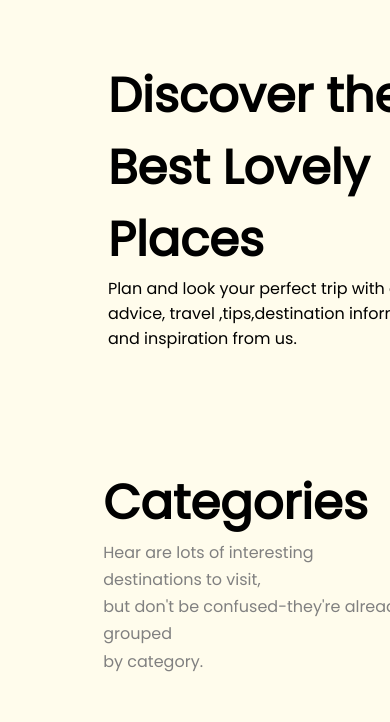
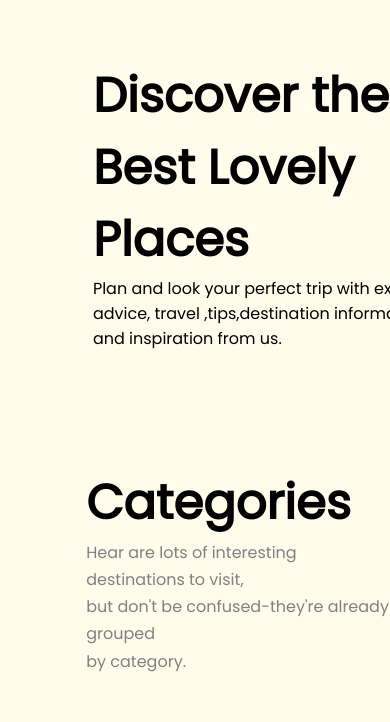
Before and after one commit to Harsh63-tsc/TASK_REPO, a plain HTML site: page index.html in a window 390 px wide. Shown: the part 692-1414 px from the top of the page. Drawn offline with Linux system fonts and the light colour scheme.

```diff
--- a/style.css
+++ b/style.css
@@ -505,7 +505,7 @@ a {
     .discover{
         width: 100vw;
         justify-content: center;
-        margin-left: 65px;
+        margin-left: 50px;
     }
     .discover h2{
         font-size: 3rem;
@@ -523,7 +523,7 @@ a {
     .categories-container{
         flex-direction: column;
         height: fit-content;
-        margin-left: 90px;
+        margin-left: 73px;
         margin-top: -100px;
     }
     .categories-container h1{
```
